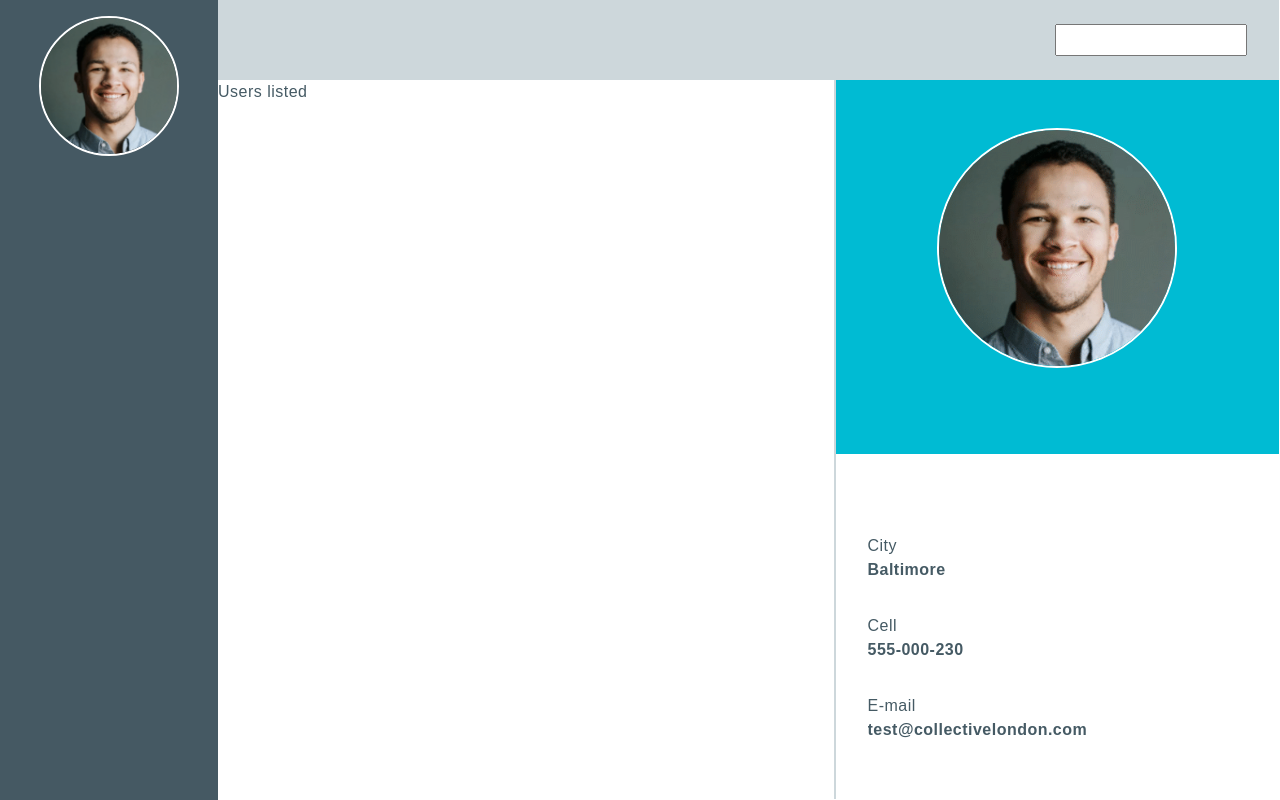
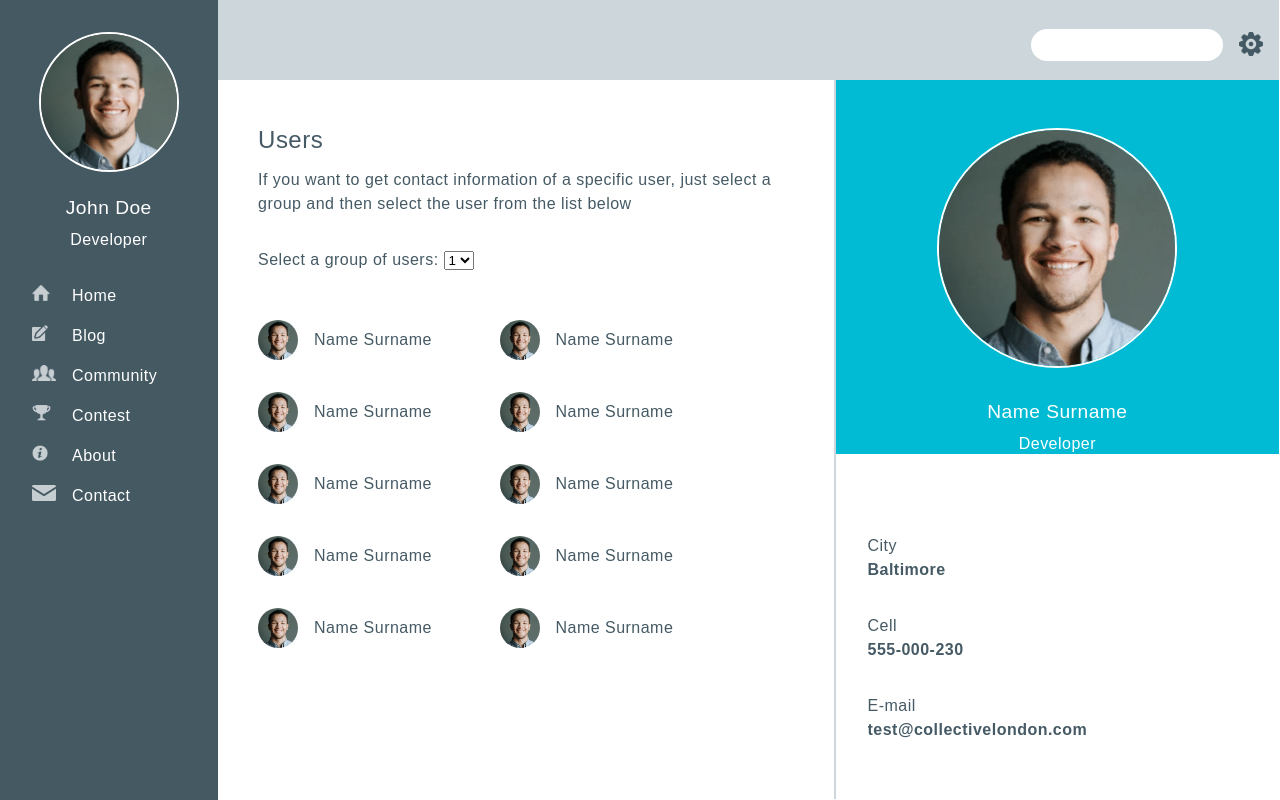
Before and after one commit to rolandjlevy/collective-london-task, a website built with webpack: page index.html in a window 1280 px wide. Built offline with nearby package versions, Linux system fonts and the light colour scheme.

Commit message:
CSS at a reasonably good level

```diff
--- a/index.html
+++ b/index.html
@@ -12,18 +12,93 @@
   <div class="wrapper">
     <nav class="sidebar">
       <img src="../static/images/person.png">
+      <h4>John Doe</h4>
+      <h5>Developer</h5>
+      <ul>
+        <li>Home</li>
+        <li>Blog</li>
+        <li>Community</li>
+        <li>Contest</li>
+        <li>About</li>
+        <li>Contact</li>
+      </ul>
     </nav>
     <div class="content">
       <header class="content__header">
-        <input type="text">
+        <input type="text"><img class="content__header-cog" src="/static/images/cog-icon.png">
       </header>
       <main class="content__main">
         <section class="content__main-list">
-          Users listed
+          <h3>Users</h3>
+          <p>
+            If you want to get contact information of a specific user, just select a group and then select the user from the list below
+          </p>
+          <p class="padding-v">
+            Select a group of users:
+            <select>
+              <option value="1">1</option>
+              <option value="2">2</option>
+              <option value="3">3</option>
+            </select>
+          </p>
+          <p>
+            <article class="row">
+              <div class="column">
+                <img src="../static/images/person.png">
+                <div class="column__username">Name Surname</div>
+              </div>
+              <div class="column">
+                <img src="../static/images/person.png">
+                <div class="column__username">Name Surname</div>
+              </div>
+            </article>
+            <article class="row">
+              <div class="column">
+                <img src="../static/images/person.png">
+                <div class="column__username">Name Surname</div>
+              </div>
+              <div class="column">
+                <img src="../static/images/person.png">
+                <div class="column__username">Name Surname</div>
+              </div>
+            </article>
+            <article class="row">
+              <div class="column">
+                <img src="../static/images/person.png">
+                <div class="column__username">Name Surname</div>
+              </div>
+              <div class="column">
+                <img src="../static/images/person.png">
+                <div class="column__username">Name Surname</div>
+              </div>
+            </article>
+            <article class="row">
+              <div class="column">
+                <img src="../static/images/person.png">
+                <div class="column__username">Name Surname</div>
+              </div>
+              <div class="column">
+                <img src="../static/images/person.png">
+                <div class="column__username">Name Surname</div>
+              </div>
+            </article>
+            <article class="row">
+              <div class="column">
+                <img src="../static/images/person.png">
+                <div class="column__username">Name Surname</div>
+              </div>
+              <div class="column">
+                <img src="../static/images/person.png">
+                <div class="column__username">Name Surname</div>
+              </div>
+            </article>
+          </p>
         </section>
         <section class="content__main-info">
             <div class="content__main-info-photo">
               <img src="../static/images/person.png">
+              <h4>Name Surname</h4>
+              <h5>Developer</h5>
             </div>
             <div class="content__main-info-contact">
               <ul>
@@ -45,7 +120,6 @@
       </main>
     </div>
   </div>
-
 </body>
 <script src="./static/bundle.js"></script>
 </html>
--- a/src/base.scss
+++ b/src/base.scss
@@ -1,8 +1,9 @@
 $primary-green-light: rgb(0, 187, 211) !default;
 $primary-green-dark:rgb(69, 89, 99) !default;
 $siderbar-colour:rgb(205, 215, 219) !default;
+$main-photo-size: 240px;
 $sidebar-photo-size: 140px;
-$main-photo-size: 240px;
+$list-photo-size: 40px;
 $text-colour: #455A64;
 
 *,
@@ -35,6 +36,39 @@ body {
     padding: 0;
 }
 
+h3, h4, h5 {
+    margin: 0;
+    padding: 0.5rem 0 0 0;
+    font-weight: normal;
+}
+
+h3 {
+    font-size: 1.5rem;
+}
+
+h4 {
+    color: white;
+    font-size: 1.2rem;
+}
+
+h5 {
+    color: white;
+    font-size: 1rem;
+}
+
+input[type=text]{
+    border-radius: 1rem;
+    border:none;
+}
+
+.padding-v {
+    padding: 1rem 0;
+}
+
+.center-align {
+    text-align: center;
+}
+
 .wrapper {
     font-size: 0;
     height: 100%;
@@ -48,19 +82,61 @@ body {
     display: inline-block;
     height: 100vh;
     margin: 0;
-    min-width: calc($sidebar-photo-size + 30px);
+    min-width: calc($sidebar-photo-size + 2rem);
     padding: 0;
     text-align: center;
     width: 17vw;
     & img {
         border: 2px solid white;
         border-radius: 50%;
-        height: $sidebar-photo-size;
-        margin: 1rem;
+        margin: 2rem 0 1rem 0;
+        max-width: $sidebar-photo-size;
         object-fit: cover;
         overflow: auto;
         vertical-align: top;
-        width: $sidebar-photo-size;
+        width: 90%;
+    }
+    & ul {
+        font-size: 1rem;
+        overflow: auto;
+        margin-top: 1rem;
+        padding: 0;
+        & img {
+            height: 16px;
+            width: 16px;
+        }
+        & li {
+            color: white;
+            list-style: none;
+            padding: 1rem 0 0 2rem;
+            text-align: left;
+        }
+        & li:before {
+            background-size: contain;
+            background-repeat: no-repeat;
+            content: '';
+            display: inline-block;
+            height: 16px;
+            padding: 0 1.5rem 0 1rem;
+         }
+        & li:first-child:before  {
+            background-image: url("/static/images/home-icon.png");
+        }
+        & li:nth-child(2):before {
+            background-image: url("/static/images/note-icon.png");
+        }
+        & li:nth-child(3):before {
+            background-image: url("/static/images/users-icon.png");
+        }
+        & li:nth-child(4):before {
+            background-image: url("/static/images/trophy-icon.png");
+        }
+        & li:nth-child(5):before {
+            background-image: url("/static/images/info-icon.png");
+        }
+        & li:nth-child(6):before {
+            background-image: url("/static/images/email-icon.png");
+        }
     }
 }
 
@@ -75,8 +151,8 @@ body {
         background-color: $siderbar-colour;
         font-size: 1rem;
         height: 10vh;
-        overflow: auto;
-        padding: 3vh 2rem 3vh 0;
+        overflow: hidden;
+        padding: 3vh 0 3vh 0;
         text-align: right;
         vertical-align: middle;
         & input {
@@ -85,6 +161,11 @@ body {
             padding: 0.5rem;
             width: 12rem;
         }
+        &-cog {
+            height: 1.5rem;
+            margin: 0.5rem 1rem -0.4rem 1rem;
+            width: 1.5rem;
+        }
     }
     &__main {
         font-size: 1rem;
@@ -92,9 +173,10 @@ body {
         overflow: hidden;
         &-list {
             background-color: white;
+            float: left;
             height: 100%;
+            padding: 2.5rem;
             width: 58%;
-            float: left;
         }
         &-info {
             border-left: 2px solid $siderbar-colour;
@@ -127,12 +209,42 @@ body {
                 & img {
                     border: 2px solid white;
                     border-radius: 50%;
+                    margin-bottom: 1.5rem;
                     object-fit: cover;
                     overflow: auto;
                     vertical-align: middle;
-                    width: $main-photo-size;
+                    max-width: $main-photo-size;
+                    width: 90%;
                 }
             }
         }
     }
 }
+
+.row {
+    font-size: 0;
+    margin: 0;
+    min-width: calc(3 * $list-photo-size);
+    padding: 0;
+}
+
+.column{
+    display: inline-block;
+    font-size: 1rem;
+    margin: 1rem 0;
+    vertical-align: middle;
+    width: 45%;
+    & img {
+        border-radius:50%;
+        float: left;
+        height: $list-photo-size;
+        object-fit: cover;
+        overflow: auto;
+        width: $list-photo-size;
+    }
+    &__username {
+        padding: 0.5rem 0 0.5rem 1rem;
+        overflow: hidden;
+        margin: 0;
+    }
+}
```
Also changed, not shown: static/images/cog-icon.png (added), static/images/email-icon.png (added), static/images/home-icon.png (added), static/images/info-icon.png (added), static/images/note-icon.png (added), static/images/trophy-icon.png (added), static/images/users-icon.png (added).
